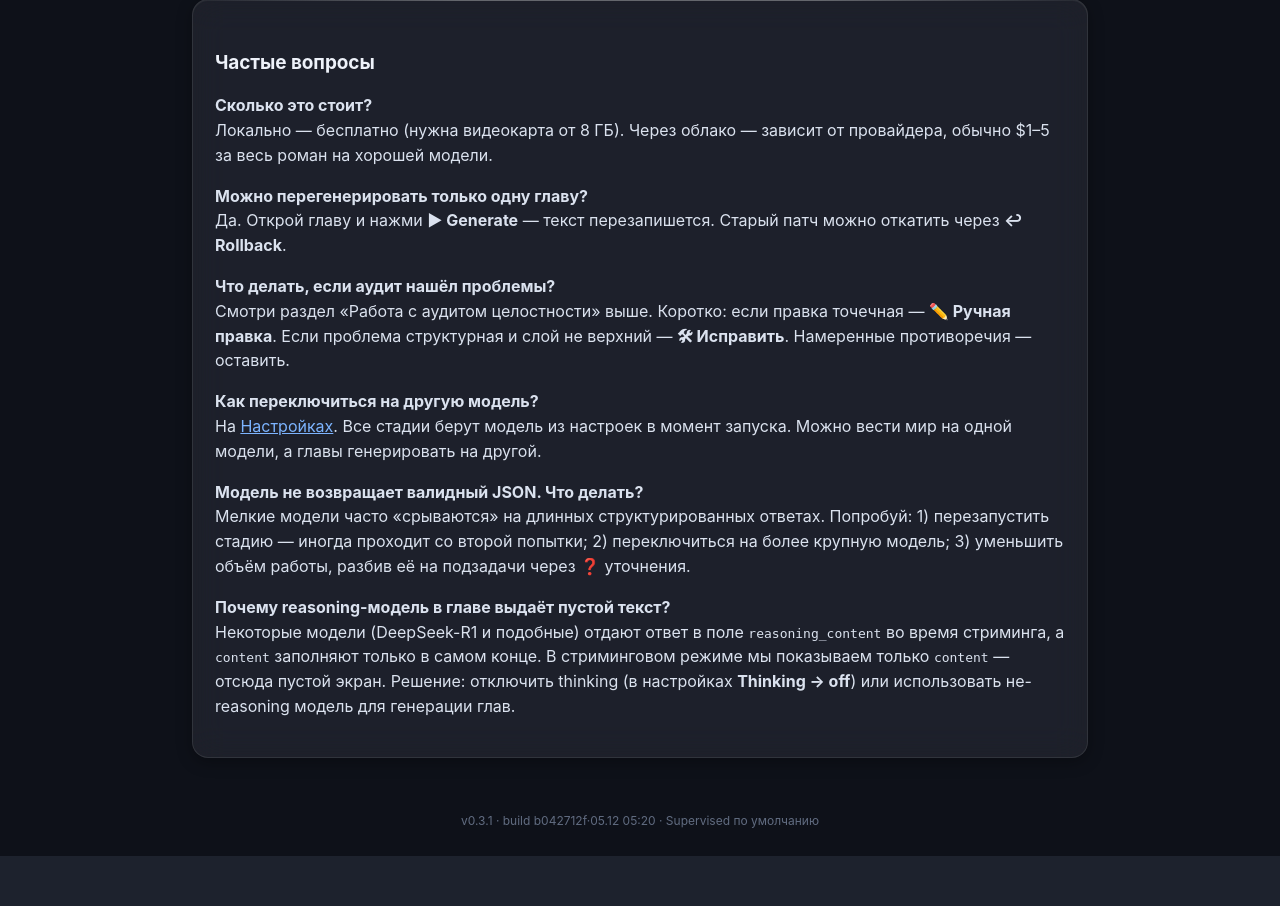
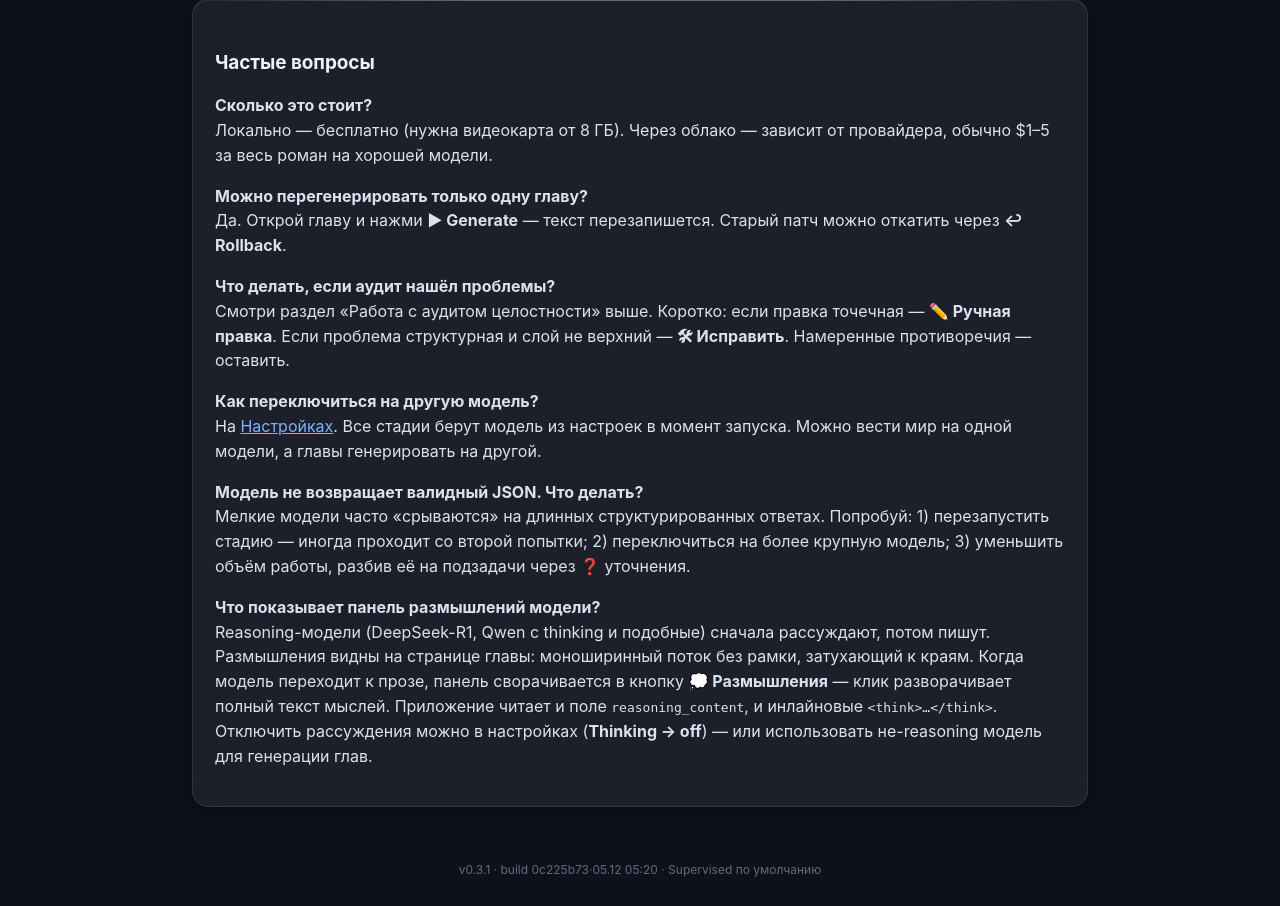
Before and after one commit to petrashkevichalsketch/Writer-AI-studio, a FastAPI app: page /help in a window 1280 px wide. Shown: the part 4493-5399 px from the top of the page. Before the commit the page ends 5349 px from the top, so only its background shows below. Run offline with FastAPI, Linux system fonts and the light colour scheme; data comes from the database, SQL or seed files in the repository; data that the repository does not hold is empty; some libraries are stand-ins or nearby versions.

Commit message:
Add files via upload

```diff
--- a/Writer/templates/help.html
+++ b/Writer/templates/help.html
@@ -262,11 +262,10 @@
   <p><b>{{ _('Модель не возвращает валидный JSON. Что делать?') }}</b><br>
   {{ _('Мелкие модели часто «срываются» на длинных структурированных ответах. Попробуй: 1) перезапустить стадию — иногда проходит со второй попытки; 2) переключиться на более крупную модель; 3) уменьшить объём работы, разбив её на подзадачи через ❓ уточнения.') }}</p>
 
-  <p><b>{{ _('Почему reasoning-модель в главе выдаёт пустой текст?') }}</b><br>
-  {{ _('Некоторые модели (DeepSeek-R1 и подобные) отдают ответ в поле') }}
-  <code>reasoning_content</code> {{ _('во время стриминга, а') }}
-  <code>content</code> {{ _('заполняют только в самом конце. В стриминговом режиме мы показываем только') }}
-  <code>content</code> {{ _('— отсюда пустой экран. Решение: отключить thinking (в настройках') }}
-  <b>Thinking → off</b>{{ _(') или использовать не-reasoning модель для генерации глав.') }}</p>
+  <p><b>{{ _('Что показывает панель размышлений модели?') }}</b><br>
+  {{ _('Reasoning-модели (DeepSeek-R1, Qwen с thinking и подобные) сначала рассуждают, потом пишут. Размышления видны на странице главы: моноширинный поток без рамки, затухающий к краям. Когда модель переходит к прозе, панель сворачивается в кнопку') }}
+  <b>💭 {{ _('Размышления') }}</b>{{ _(' — клик разворачивает полный текст мыслей. Приложение читает и поле') }}
+  <code>reasoning_content</code>{{ _(', и инлайновые') }} <code>&lt;think&gt;…&lt;/think&gt;</code>{{ _('. Отключить рассуждения можно в настройках') }}
+  (<b>Thinking → off</b>{{ _(') — или использовать не-reasoning модель для генерации глав.') }}</p>
 </div>
 {% endblock %}
```
Also changed, not shown: Writer/templates/chapter.html (+10 -0 lines).
